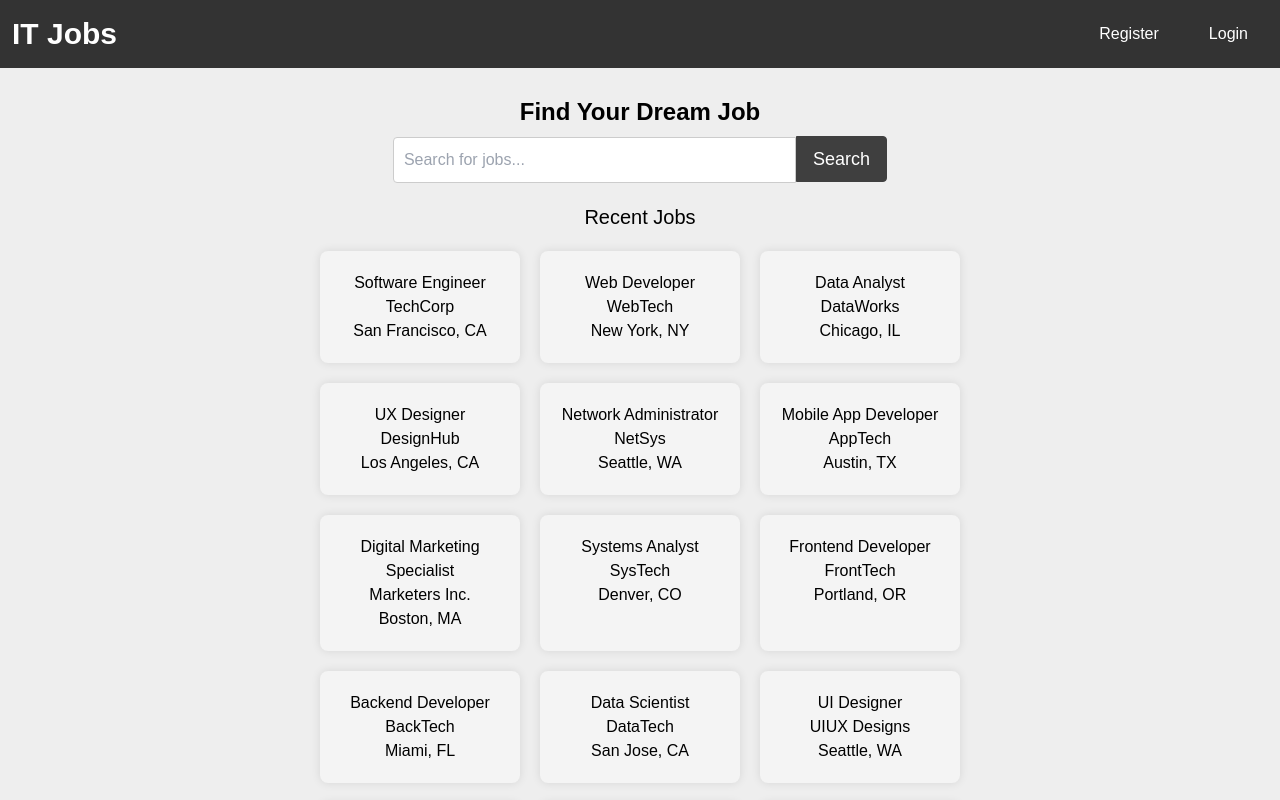
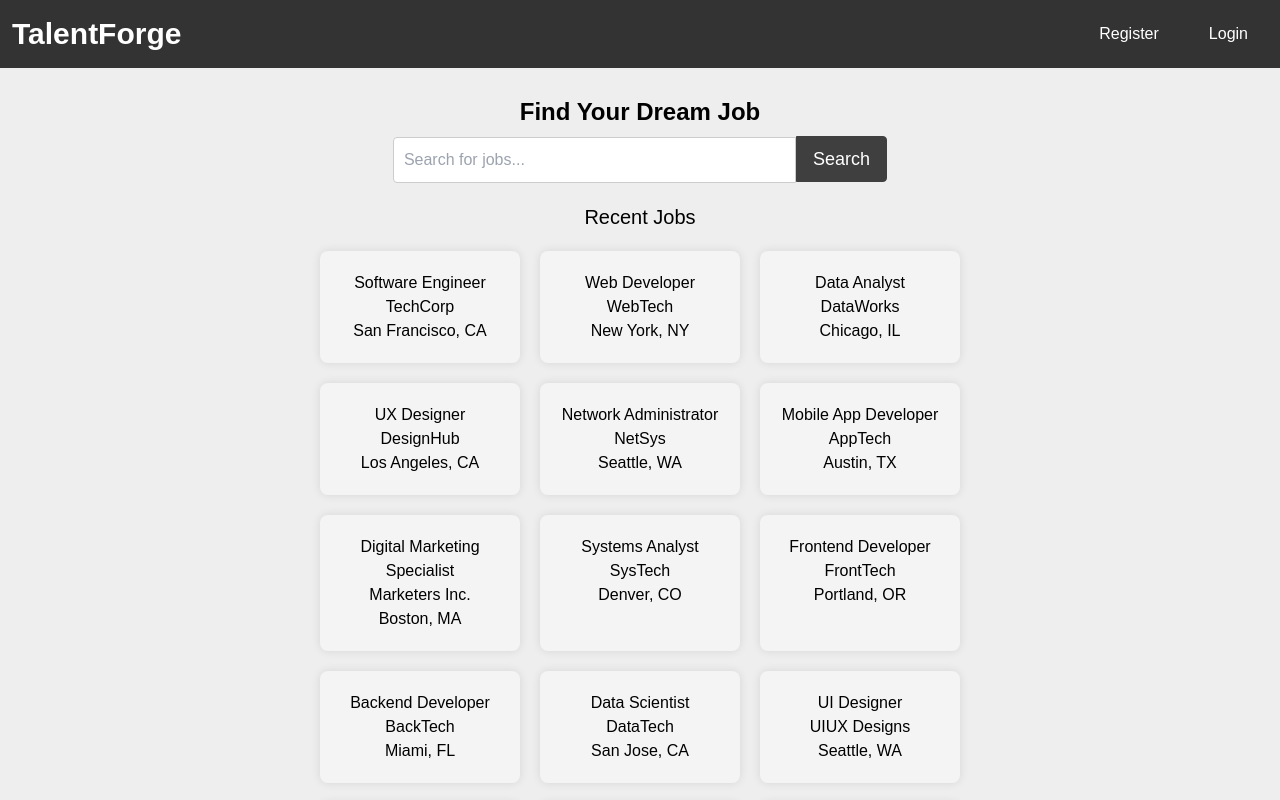
Before and after one commit to Sobindra2005/IT_JOBS, a React (Vite) app in the folder frontend/: page / in a window 1280 px wide. Shown: the top 800 px of the page. Built offline with nearby package versions, Linux system fonts and the light colour scheme; no server answers.

Commit message:
Update blHeader.jsx

```diff
--- a/frontend/src/components/blHeader.jsx
+++ b/frontend/src/components/blHeader.jsx
@@ -8,7 +8,7 @@ function Blheader() {
         <div className="top-bar text-white w-screen flex flex-row items-center">
           <div className=" logo text-3xl font-bold ">
             <Link to="">
-              <h1>IT Jobs</h1>
+              <h1>TalentForge</h1>
             </Link>
           </div>
           <div className="nav-buttons">
```
